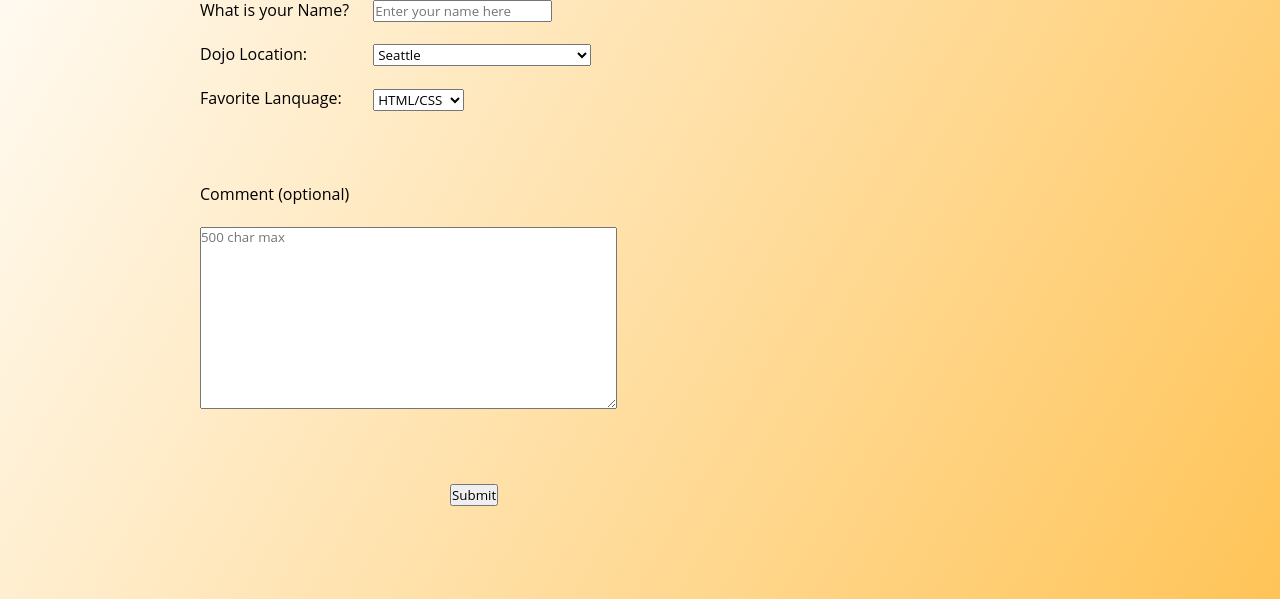
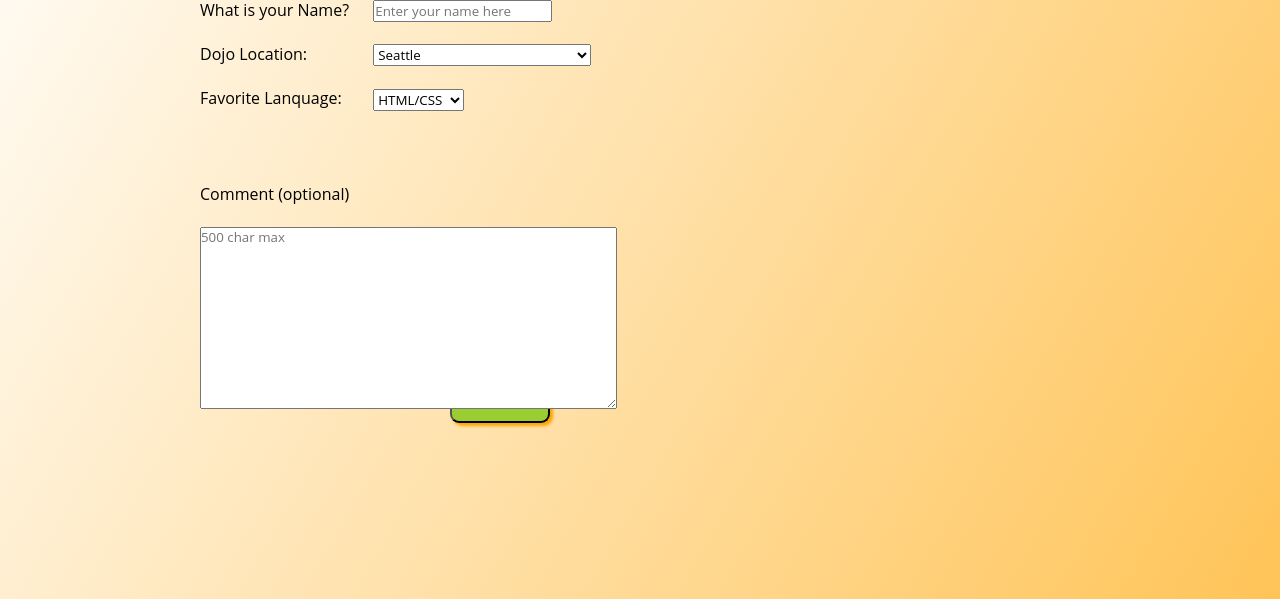
Before and after one commit to Andonon/CD_Flask_DojoSurvey, a Flask app: page / in a window 1280 px wide; the page is wider, and only the part inside the window is pictured. Shown: the part 269-868 px from the top of that part. Run offline with Flask 2, Linux system fonts and the light colour scheme.

Commit message:
finsihed submit button and fixed up css

```diff
--- a/static/style.css
+++ b/static/style.css
@@ -14,7 +14,7 @@
 }
 
 /***************************************************/
-/*               CSS reset settings                */
+/*              Wrapper                            */
 /***************************************************/
 
 #wrapper {
@@ -23,28 +23,37 @@
         width: 1200px;
         padding: 150px;
 }
+
+/***************************************************/
+/*     These are the questions, in their own div   */
+/***************************************************/
 #normalinputs {
     margin: 50px;
 }
 
+/***************************************************/
+/*   These are the input boxes left and right side */
+/***************************************************/
+
+
 #inputleft {
     display: inline-block;
 }
-
 #inputright {
     display: inline-block;
     vertical-align: top;
     padding-left: 20px;
 }
-
 #dojopicklist {
     display: block;
 }
-
 languagepicklist{
     display: block;
 }
 
+/***************************************************/
+/*           This is the large comment box         */
+/***************************************************/
 
 #largeinputs {
     height: 200px;
@@ -56,11 +65,24 @@ languagepicklist{
     height: 150px;
     width: 400px;
 }
+
+/***************************************************/
+/*  Submit button                                  */
+/***************************************************/
+
 #submitbutton {
-    position: relative;
-    top: 100px;
-    left: 300px;
+    height: 40px;
+    width: 100px;
+    border-radius: 9px;
+    box-shadow: 3px 3px 3px orange;
+    background-color: yellowgreen;
+    margin-left: 300px;
 }
+
+/***************************************************/
+/*       Footer, fine print, my signature          */
+/***************************************************/
+
 
 footer {
     margin-top: 100px;
@@ -68,7 +90,3 @@ footer {
     font-size: 8px;
     font-family: Arial, Helvetica, sans-serif;
 }
-
-/***************************************************/
-/*     MAIN CSS                                    */
-/***************************************************/
```
